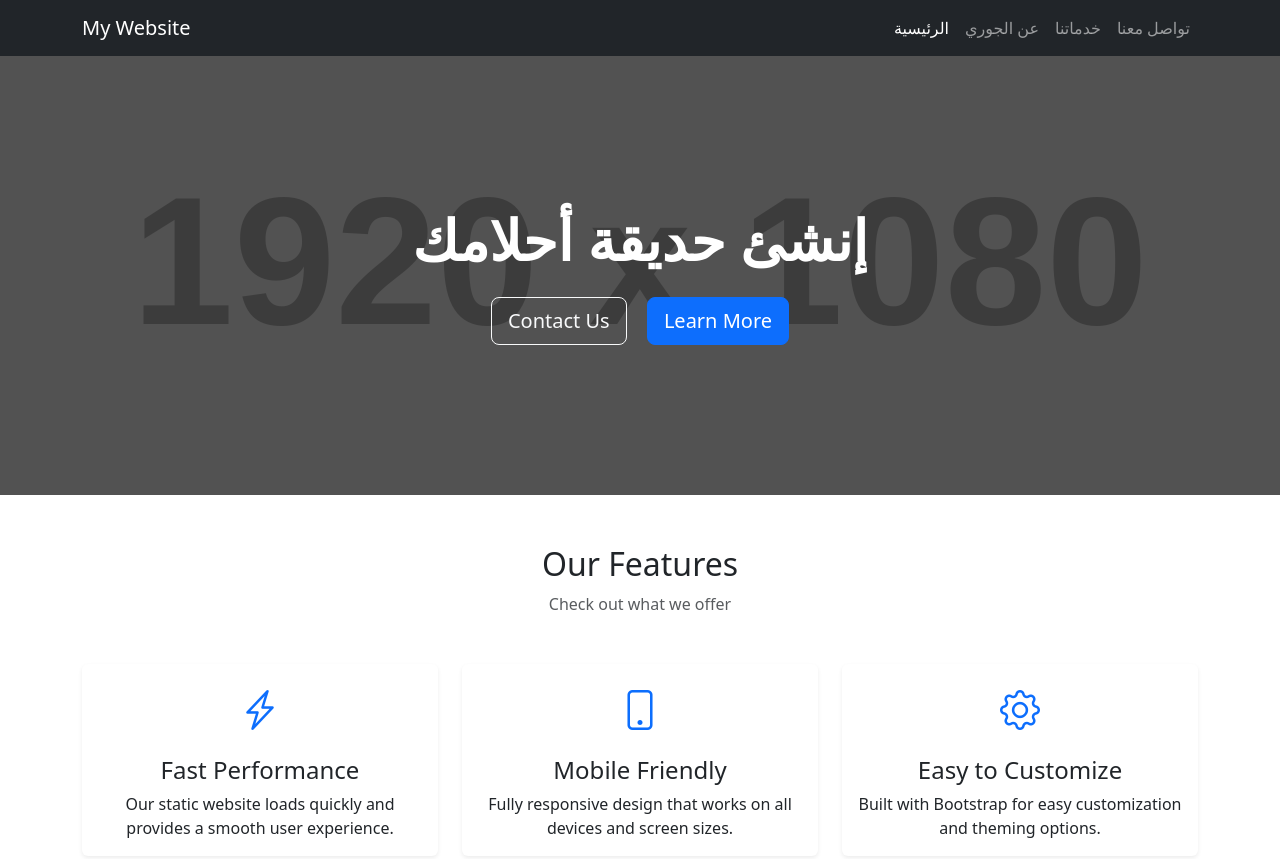
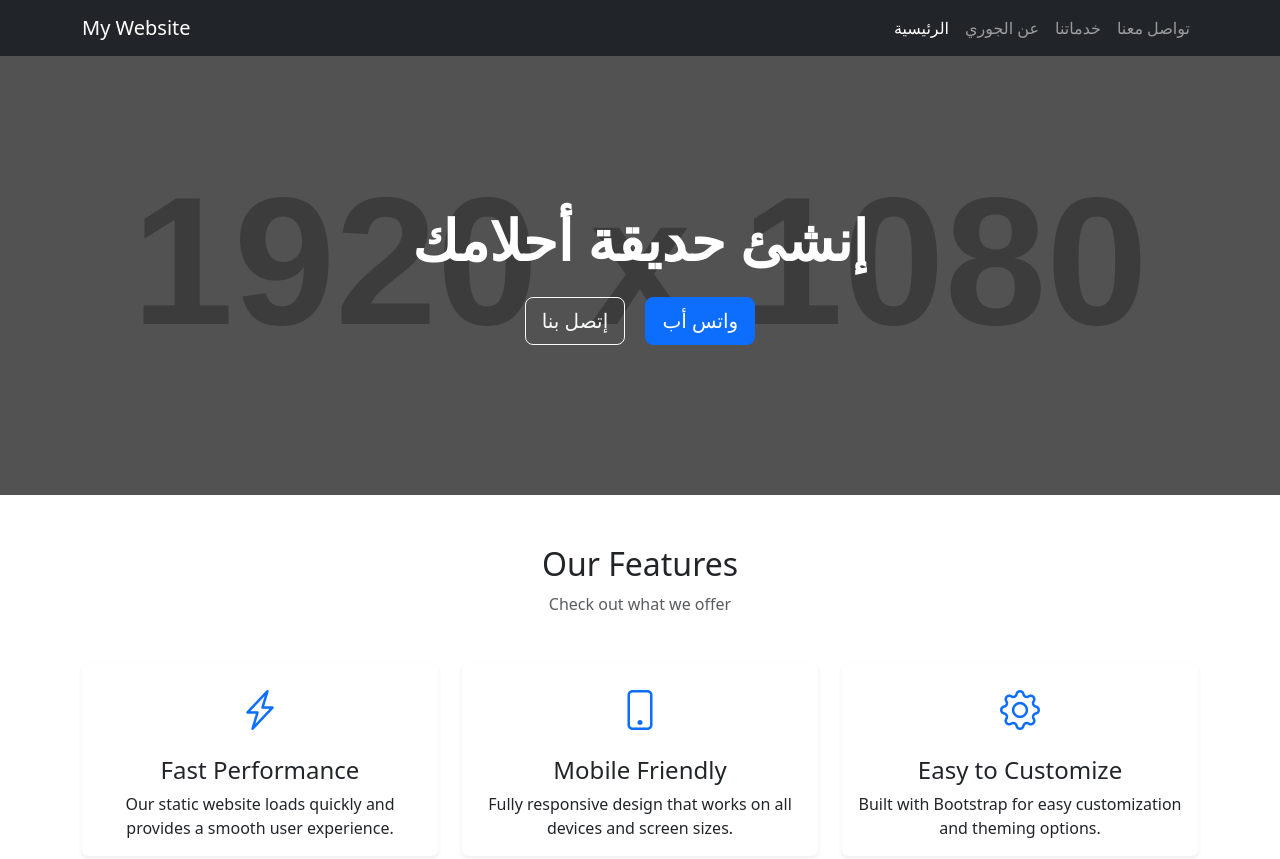
Before and after one commit to MoAbdelnasser/jannatalriyad, a plain HTML site: page index.html in a window 1280 px wide. Shown: the top 859 px of the page. Drawn offline with nearby package versions, Linux system fonts and the light colour scheme; placeholder pictures from the web are drawn by us.

Commit message:
call and whatsapp button add to hero

```diff
--- a/index.html
+++ b/index.html
@@ -46,8 +46,8 @@
         <h1 class="display-4 fw-bold">إنشئ حديقة أحلامك</h1>
         <p class="lead"></p>
         <div class="mt-4">
-            <a href="#" class="btn btn-primary btn-lg mx-2">Learn More</a>
-            <a href="#" class="btn btn-outline-light btn-lg mx-2">Contact Us</a>
+            <a href="https://wa.me/0561103226" class="btn btn-primary btn-lg mx-2">واتس أب</a>
+            <a href="tel:0561103226" class="btn btn-outline-light btn-lg mx-2">إتصل بنا</a>
         </div>
     </div>
 </section>
```
Also changed, not shown: Images/aljoree.png (added).
